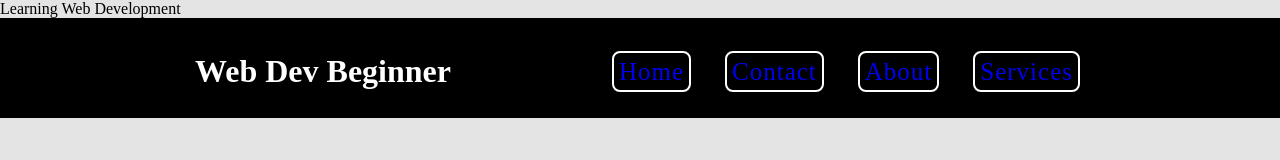
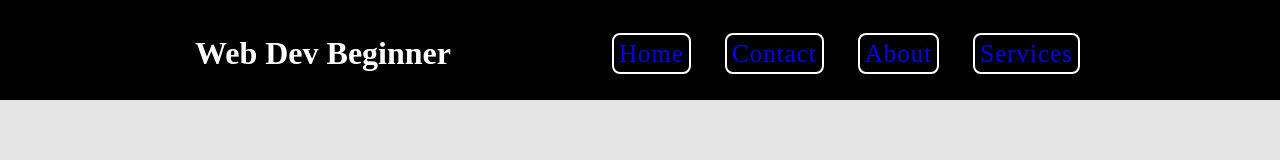
Before and after one commit to ezeamaka2/collinic.github.io, a plain HTML site: page index.html in a window 1280 px wide. Drawn offline with Linux system fonts and the light colour scheme.

Commit message:
Update index.html

```diff
--- a/index.html
+++ b/index.html
@@ -1,7 +1,7 @@
 <!DOCTYPE html>
 <html>
 <head>
-	<titile>Learning Web Development</title>
+	<title>Learning Web Development</title>
   <link rel="stylesheet" href="stylsheet.css">
 </head>
 <body>
```
